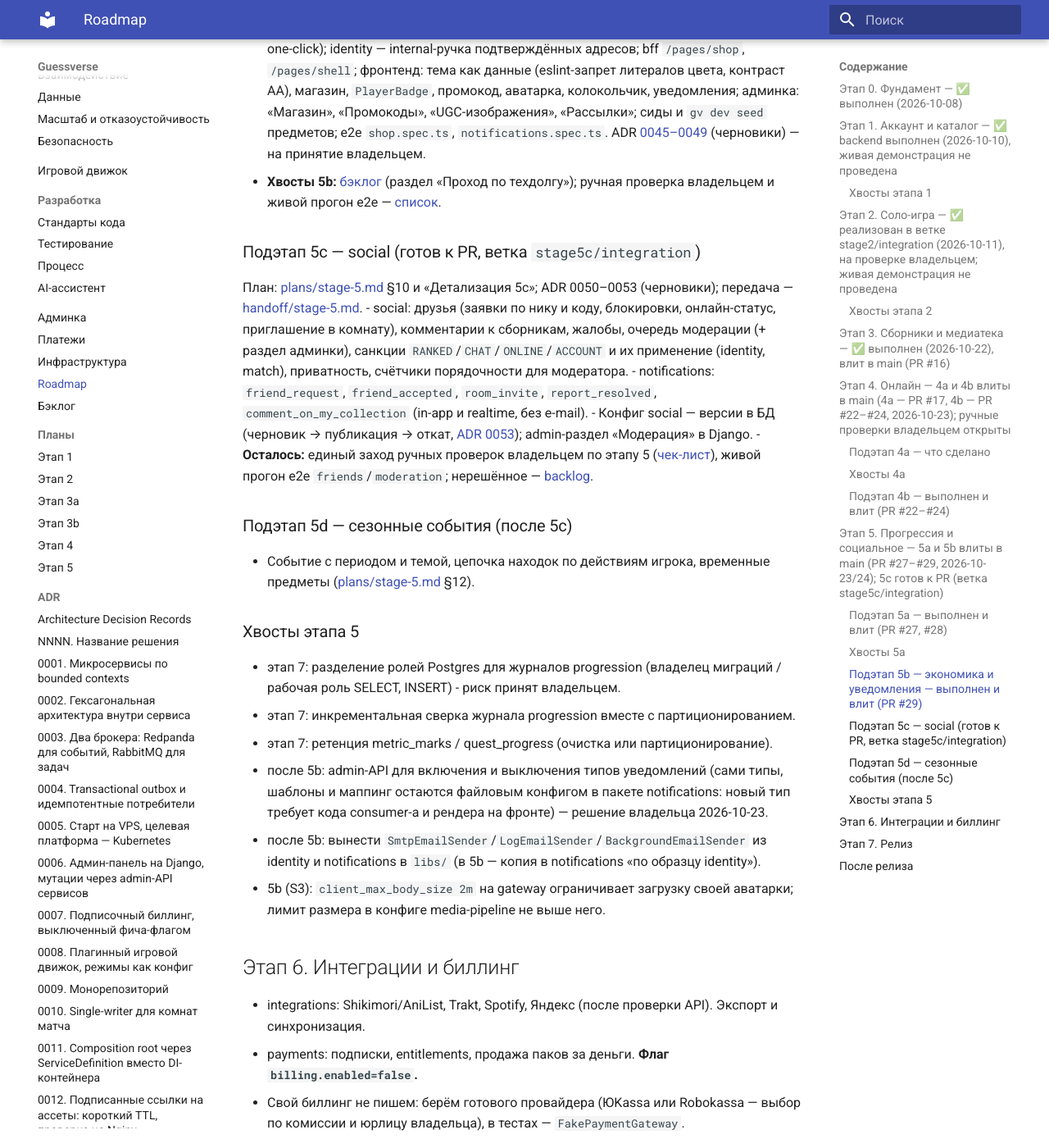
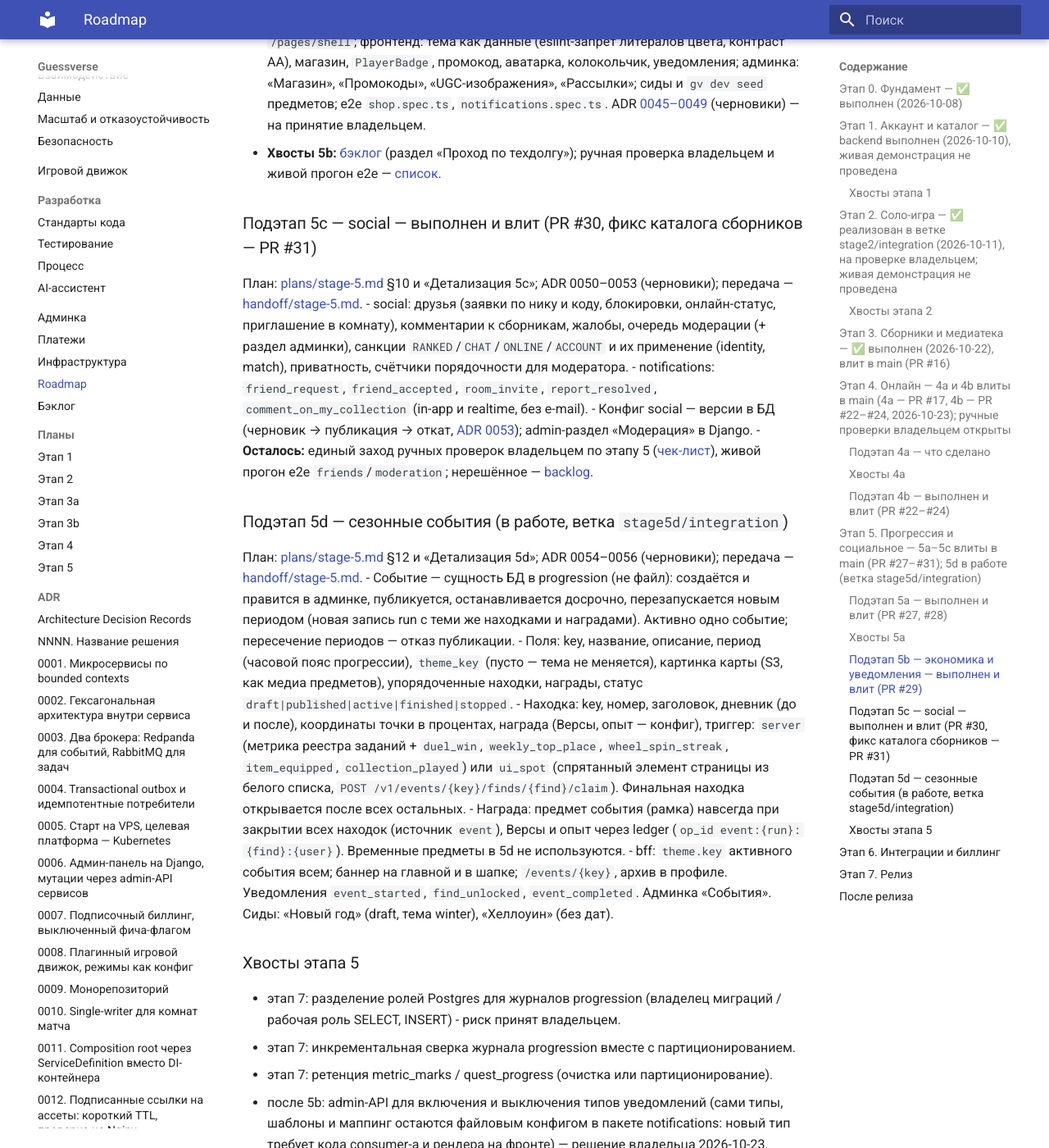
Before and after one commit to L0GIN0UT/oncue, an MkDocs documentation site: the page built from docs/09-roadmap.md, in a window 1280 px wide and 1400 px high, scrolled down 9116 px. Shown: the whole window at 82% size. Built offline with MkDocs 1.6.1 and Material for MkDocs 9.7.7, drawn with Linux system fonts in a browser that asks for light colours; some of the changed text lies outside the part shown.

Commit message:
docs(roadmap): 5c влит, раздел 5d по решениям владельца

```diff
--- a/docs/09-roadmap.md
+++ b/docs/09-roadmap.md
@@ -126,7 +126,7 @@
 | Presence и join/leave в Centrifugo namespace `room` выключены; если включат — скрыть наблюдателей | `infra/centrifugo` | При включении |
 | Ручная проверка владельцем: identity, match, rating | — | Открыта, не закрыта |
 
-## Этап 5. Прогрессия и социальное — 5a и 5b влиты в `main` (PR #27–#29, 2026-10-23/24); 5c готов к PR (ветка `stage5c/integration`)
+## Этап 5. Прогрессия и социальное — 5a–5c влиты в `main` (PR #27–#31); 5d в работе (ветка `stage5d/integration`)
 План: [plans/stage-5.md](plans/stage-5.md); передача между сессиями — [handoff/stage-5.md](handoff/stage-5.md). Деление: **5a** progression, **5b** экономика и уведомления, **5c** social, **5d** сезонные события (после 5c).
 
 ### Подэтап 5a — выполнен и влит (PR #27, #28)
@@ -153,15 +153,20 @@
 - **Сделано:** магазин, инвентарь, оформление, промокоды с суточными потолками эмиссии, паки (модель, CRUD); колесо выдаёт предметы, дубль даёт Версы; своя аватарка (media-pipeline: приём, модерация, публикация `u/`, снятие); notifications (7 типов, realtime, настройки, рассылка с согласием, отписка по непрозрачному токену и one-click); identity — internal-ручка подтверждённых адресов; bff `/pages/shop`, `/pages/shell`; фронтенд: тема как данные (eslint-запрет литералов цвета, контраст AA), магазин, `PlayerBadge`, промокод, аватарка, колокольчик, уведомления; админка: «Магазин», «Промокоды», «UGC-изображения», «Рассылки»; сиды и `gv dev seed` предметов; e2e `shop.spec.ts`, `notifications.spec.ts`. ADR [0045–0049](adr/README.md) (черновики) — на принятие владельцем.
 - **Хвосты 5b:** [бэклог](backlog.md#проход-по-техдолгу) (раздел «Проход по техдолгу»); ручная проверка владельцем и живой прогон e2e — [список](backlog.md#3-открытые-ручные-проверки-владельцем).
 
-### Подэтап 5c — social (готов к PR, ветка `stage5c/integration`)
+### Подэтап 5c — social — выполнен и влит (PR #30, фикс каталога сборников — PR #31)
 План: [plans/stage-5.md](plans/stage-5.md) §10 и «Детализация 5c»; ADR 0050–0053 (черновики); передача — [handoff/stage-5.md](handoff/stage-5.md#5c--social).
 - social: друзья (заявки по нику и коду, блокировки, онлайн-статус, приглашение в комнату), комментарии к сборникам, жалобы, очередь модерации (+ раздел админки), санкции `RANKED`/`CHAT`/`ONLINE`/`ACCOUNT` и их применение (identity, match), приватность, счётчики порядочности для модератора.
 - notifications: `friend_request`, `friend_accepted`, `room_invite`, `report_resolved`, `comment_on_my_collection` (in-app и realtime, без e-mail).
 - Конфиг social — версии в БД (черновик → публикация → откат, [ADR 0053](adr/0053-social-config-versioned-in-db.md)); admin-раздел «Модерация» в Django.
 - **Осталось:** единый заход ручных проверок владельцем по этапу 5 ([чек-лист](handoff/stage-5.md#единый-чек-лист-ручных-проверок-владельцем-этап-5-целиком-4a-4b-5a-5b-5c)), живой прогон e2e `friends`/`moderation`; нерешённое — [backlog](backlog.md#проход-по-техдолгу).
 
-### Подэтап 5d — сезонные события (после 5c)
-- Событие с периодом и темой, цепочка находок по действиям игрока, временные предметы ([plans/stage-5.md](plans/stage-5.md) §12).
+### Подэтап 5d — сезонные события (в работе, ветка `stage5d/integration`)
+План: [plans/stage-5.md](plans/stage-5.md) §12 и «Детализация 5d»; ADR 0054–0056 (черновики); передача — [handoff/stage-5.md](handoff/stage-5.md).
+- Событие — сущность БД в progression (не файл): создаётся и правится в админке, публикуется, останавливается досрочно, перезапускается новым периодом (новая запись run с теми же находками и наградами). Активно одно событие; пересечение периодов — отказ публикации.
+- Поля: key, название, описание, период (часовой пояс прогрессии), `theme_key` (пусто — тема не меняется), картинка карты (S3, как медиа предметов), упорядоченные находки, награды, статус `draft|published|active|finished|stopped`.
+- Находка: key, номер, заголовок, дневник (до и после), координаты точки в процентах, награда (Версы, опыт — конфиг), триггер: `server` (метрика реестра заданий + `duel_win`, `weekly_top_place`, `wheel_spin_streak`, `item_equipped`, `collection_played`) или `ui_spot` (спрятанный элемент страницы из белого списка, `POST /v1/events/{key}/finds/{find}/claim`). Финальная находка открывается после всех остальных.
+- Награда: предмет события (рамка) навсегда при закрытии всех находок (источник `event`), Версы и опыт через ledger (`op_id event:{run}:{find}:{user}`). Временные предметы в 5d не используются.
+- bff: `theme.key` активного события всем; баннер на главной и в шапке; `/events/{key}`, архив в профиле. Уведомления `event_started`, `find_unlocked`, `event_completed`. Админка «События». Сиды: «Новый год» (draft, тема winter), «Хеллоуин» (без дат).
 
 ### Хвосты этапа 5
 - этап 7: разделение ролей Postgres для журналов progression (владелец миграций / рабочая роль SELECT, INSERT) - риск принят владельцем.
```
Also changed, not shown: docs/backlog.md (+1 -0 lines).
